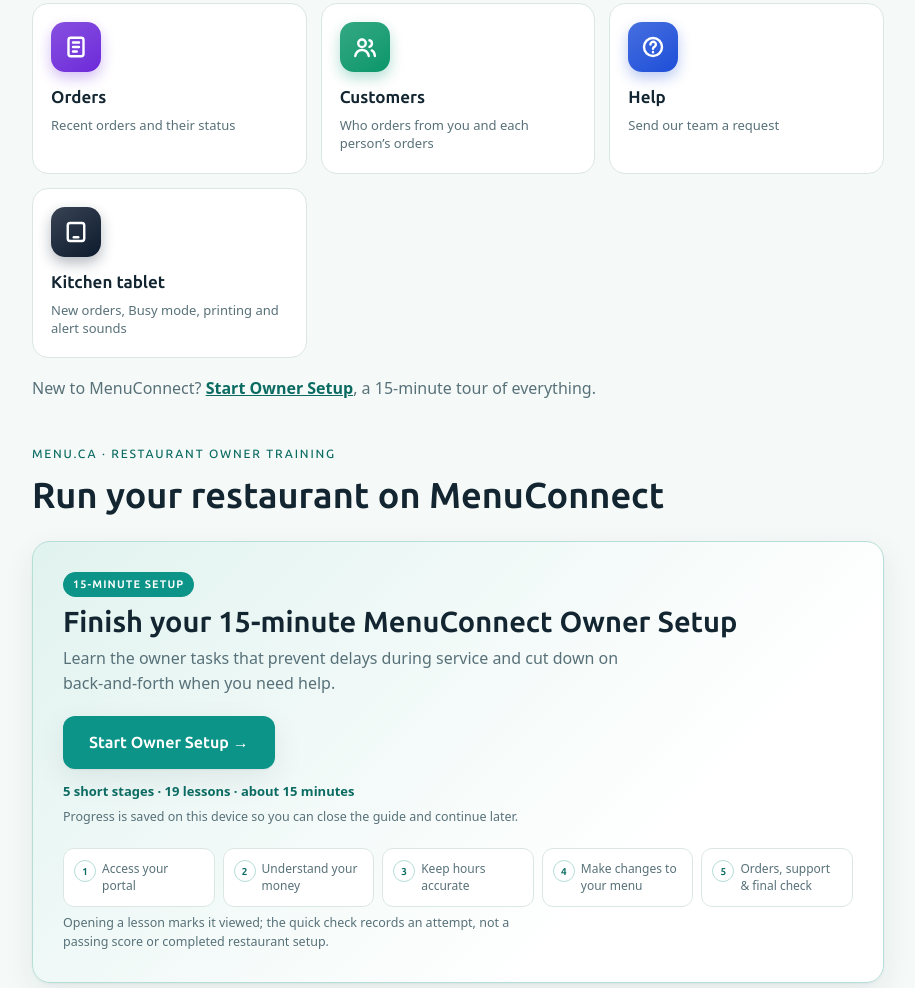
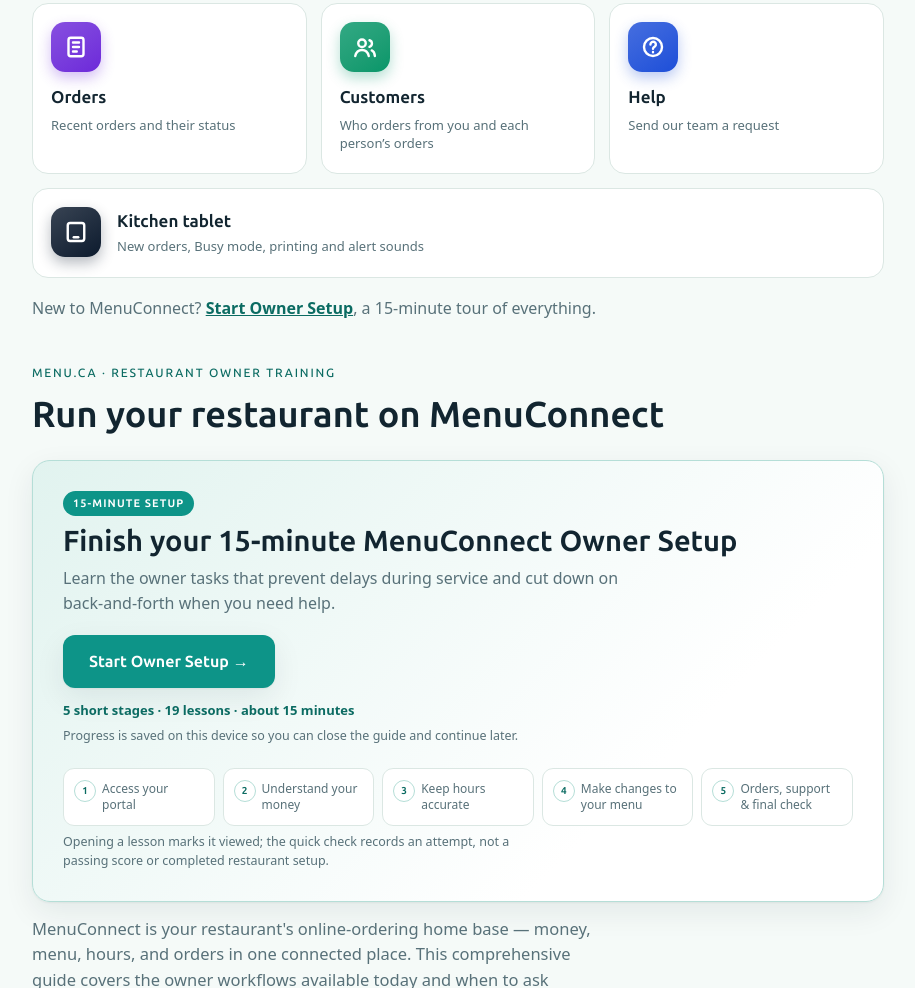
Before and after one commit to Work-Local-Inc/menuconnect-owner-guide, a plain HTML site: page guide.html in a window 1280 px wide. Shown: the part 943-1931 px from the top of the page, without its empty margins (322-1237 px from the left). Drawn offline with Linux system fonts and the light colour scheme.

Commit message:
/start: realistic hours in screenshots, Kitchen tablet card on its own row (#75)
- Lessons 5 and 6 hours screenshots showed Pizza Lime opening at 03:00, which
  reads like a typo. Recaptured with sample 11:00–21:00 hours (nothing saved
  on the restaurant).
- 13 dashboard cards always left Kitchen tablet alone on the last row. It now
  spans the full width as a horizontal card, on desktop and phone (RTL too).
- Its navy icon disappeared on a dark card; it uses a lighter slate in dark mode.

Co-authored-by: Claude Opus 5.5 <noreply@anthropic.com>

```diff
--- a/guide.html
+++ b/guide.html
@@ -156,6 +156,15 @@ input{font:inherit;color:inherit}
 .hub-list .hk{flex:0 0 28px;height:28px;border-radius:8px;display:grid;place-items:center;background:var(--accent-soft);color:var(--accent-ink);font-weight:700;font-size:13px}
 .hub-empty{margin-top:22px;padding:16px 18px;border-radius:12px;background:var(--card);border:1px dashed var(--line);color:var(--muted)}
 @media(max-width:560px){.dash-cards{grid-template-columns:1fr 1fr;gap:10px}.dash-card{padding:14px}.dc-ic{width:42px;height:42px}.dc-d{display:none}}
+/* Kitchen tablet is the 13th card and a device, not a dashboard card: give it its own full-width row so it never sits alone in a column */
+.dash-card[data-card="tablet"]{grid-column:1/-1;display:grid;grid-template-columns:auto 1fr;column-gap:16px;row-gap:2px;align-items:center}
+.dash-card[data-card="tablet"] .dc-ic{grid-row:1/3;margin-bottom:0}
+.dash-card[data-card="tablet"] .dc-t{align-self:end}
+.dash-card[data-card="tablet"] .dc-d{align-self:start}
+@media(max-width:560px){.dash-card[data-card="tablet"] .dc-t{grid-row:1/3;align-self:center}}
+/* its navy icon disappears on a dark card */
+@media (prefers-color-scheme: dark){:root:not([data-theme="light"]) .dash-card[data-card="tablet"]{--c:#4B6475 !important}}
+:root[data-theme="dark"] .dash-card[data-card="tablet"]{--c:#4B6475 !important}
 /* ---------- main ---------- */
 main{padding:44px clamp(20px,5vw,64px) 80px;max-width:980px;width:100%;margin:0 auto}
 .lesson{display:none}
```
Also changed, not shown: assets/screens/hours-second-window.webp, assets/screens/hours-weekly.webp.
